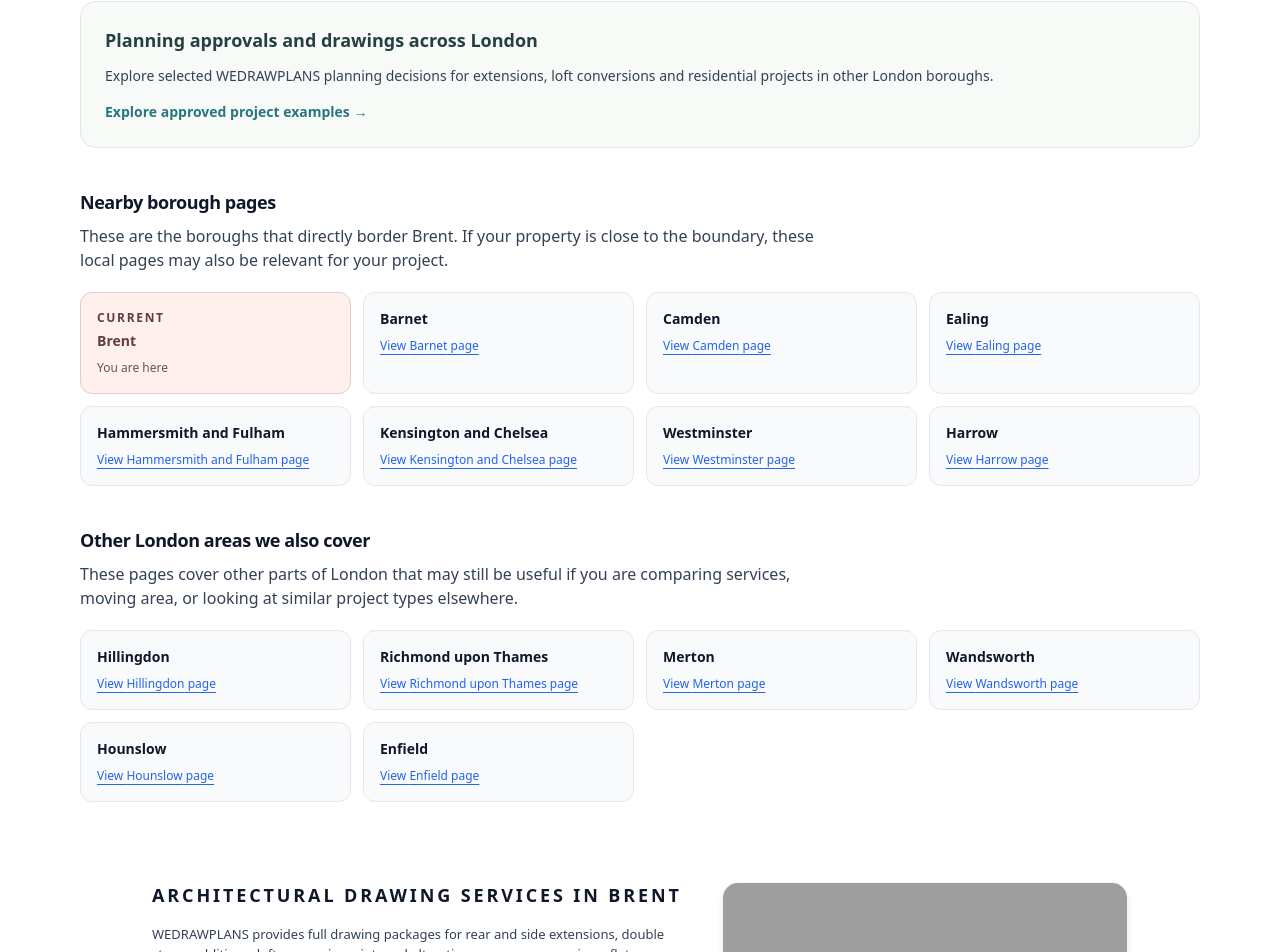
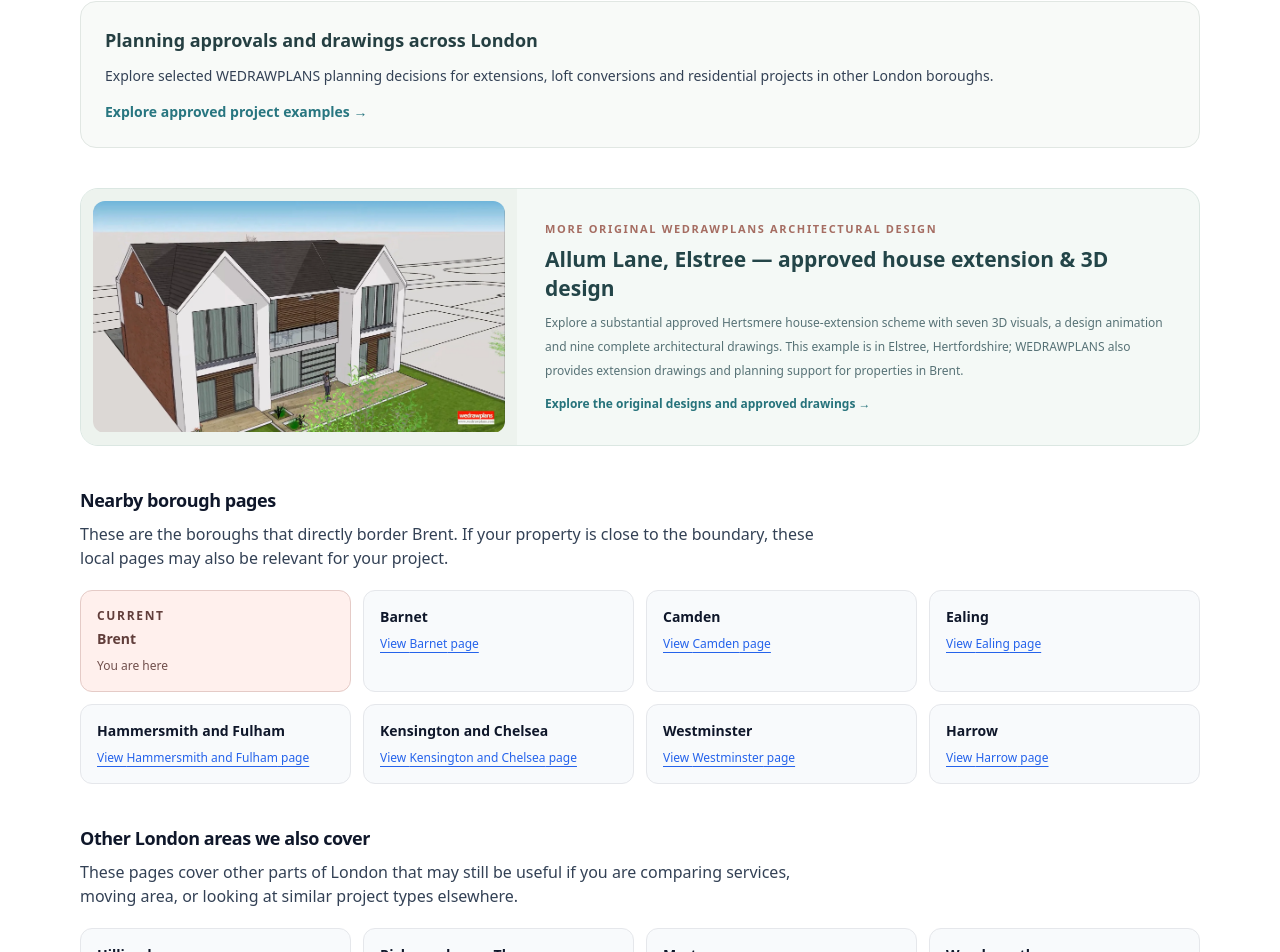
Before and after one commit to WEDRAWPLANS/wedrawplans, a Next.js app: page /areas/brent in a window 1280 px wide. Shown: the part 2544-3496 px from the top of the page. Built offline with nearby package versions, Linux system fonts and the light colour scheme; grey boxes are pictures that could not be loaded.

Commit message:
Stage small Allum Lane real-design cross-reference on London borough pages with accurate Hertsmere provenance

```diff
--- a/components/ServiceInternalLinks.tsx
+++ b/components/ServiceInternalLinks.tsx
@@ -377,6 +377,36 @@ export default function ServiceInternalLinks({
           </div>
         )}
 
+        {boroughName !== "Hertfordshire" && boroughName !== "London" ? (
+          <aside className="mt-10 grid overflow-hidden rounded-[18px] border border-[#dbe7e2] bg-[#f4f9f6] sm:grid-cols-[minmax(0,0.78fr)_minmax(0,1.22fr)]" aria-label="Further original architectural design example">
+            <Link href="/case-studies/allum-lane-elstree-major-house-extension" className="group block">
+              <div className="flex h-full min-h-[190px] items-center justify-center bg-[#edf3ee] p-3">
+                <img
+                  src="/images/case-studies/allum-lane/3d-03.webp"
+                  alt="Original WEDRAWPLANS 3D design for an approved major house extension in Allum Lane, Elstree"
+                  loading="lazy"
+                  draggable={false}
+                  onContextMenu={(event) => event.preventDefault()}
+                  className="aspect-video w-full rounded-xl object-contain transition-transform duration-300 group-hover:scale-[1.01]"
+                />
+              </div>
+            </Link>
+            <div className="flex flex-col justify-center px-5 py-6 sm:px-7">
+              <p className="text-[11px] font-bold uppercase tracking-[.15em] text-[#a56d62]">More original WEDRAWPLANS architectural design</p>
+              <h3 className="mt-2 text-[18px] font-semibold leading-snug text-[#234548] sm:text-[21px]">
+                Allum Lane, Elstree — approved house extension &amp; 3D design
+              </h3>
+              <p className="mt-2 text-[12px] leading-6 text-[#577276]">
+                Explore a substantial approved Hertsmere house-extension scheme with seven 3D visuals, a design animation and nine complete architectural drawings.
+                This example is in Elstree, Hertfordshire; WEDRAWPLANS also provides extension drawings and planning support for properties in {boroughName}.
+              </p>
+              <Link href="/case-studies/allum-lane-elstree-major-house-extension" className="mt-3 inline-flex w-fit items-center gap-1 text-[12px] font-bold text-[#26737b] underline-offset-4 hover:underline">
+                Explore the original designs and approved drawings →
+              </Link>
+            </div>
+          </aside>
+        ) : null}
+
         <div className="mt-10">
           <h3 className="text-lg font-extrabold tracking-tight">Nearby borough pages</h3>
 
```
